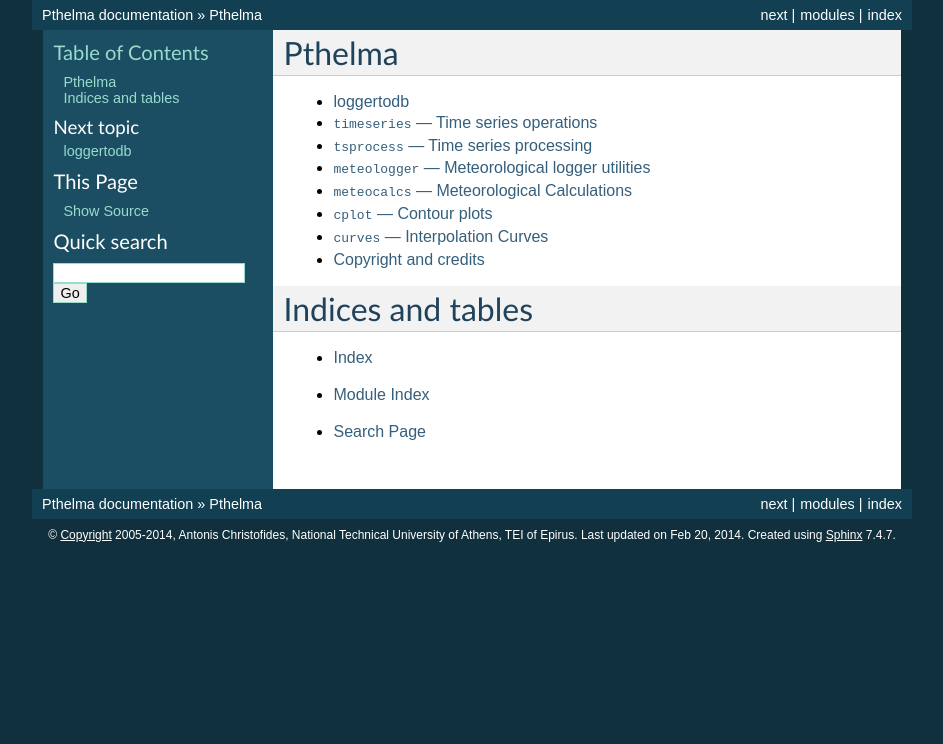
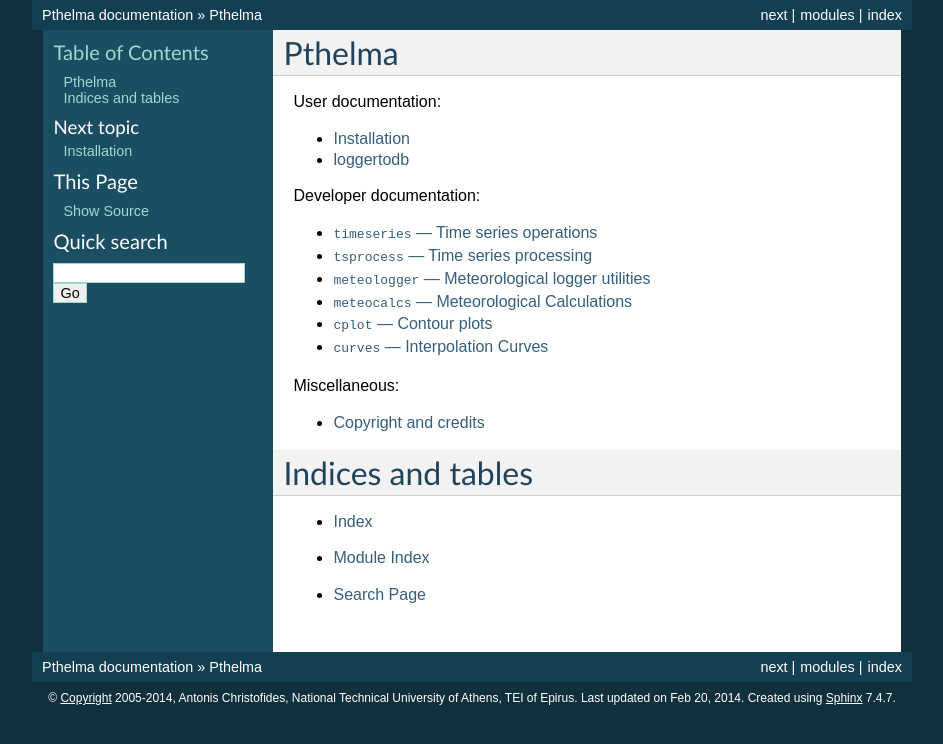
Before and after one commit to openmeteo/pthelma, a Sphinx documentation site: the page built from doc/index.rst, in a window 1280 px wide. Shown: the top 744 px of the page, without its empty margins (168-1111 px from the left). Built offline with Sphinx 7.4.7, drawn with Linux system fonts in a browser that asks for light colours; some of the changed lines change nothing that is shown.

Commit message:
Added installation instructions to documentation

```diff
--- a/doc/index.rst
+++ b/doc/index.rst
@@ -1,16 +1,31 @@
 Pthelma
 =======
+
+User documentation:
 
 .. toctree::
    :maxdepth: 1
 
+   install
    loggertodb
+
+Developer documentation:
+
+.. toctree::
+   :maxdepth: 1
+
    timeseries
    tsprocess
    meteologger
    meteocalcs
    cplot
    curves
+
+Miscellaneous:
+
+.. toctree::
+   :maxdepth: 1
+
    copyright
 
 Indices and tables
--- /dev/null
+++ b/doc/install.rst
@@ -0,0 +1,34 @@
+.. _install:
+
+============
+Installation
+============
+
+.. highlight:: bash
+
+Windows
+=======
+
+Download and execute the Windows executable installer
+(``loggertodb-X.Y.Z-setup.exe``) from
+https://github.com/openmeteo/pthelma/releases/latest.
+
+This is only for users wishing to use loggertodb. Developers and
+system administrators (who want to install ``pthelma`` because it is a
+prerequisite library for another application such as ``Enhydris``)
+should follow the instructions below instead.
+
+All platforms
+=============
+
+First, you need to install Dickinson_. Then, install ``pthelma`` with
+pip::
+
+    pip install pthelma
+
+or clone it with ``git``::
+
+    git clone https://github.com/openmeteo/pthelma.git
+
+
+.. _dickinson: http://dickinson.readthedocs.org/
```
